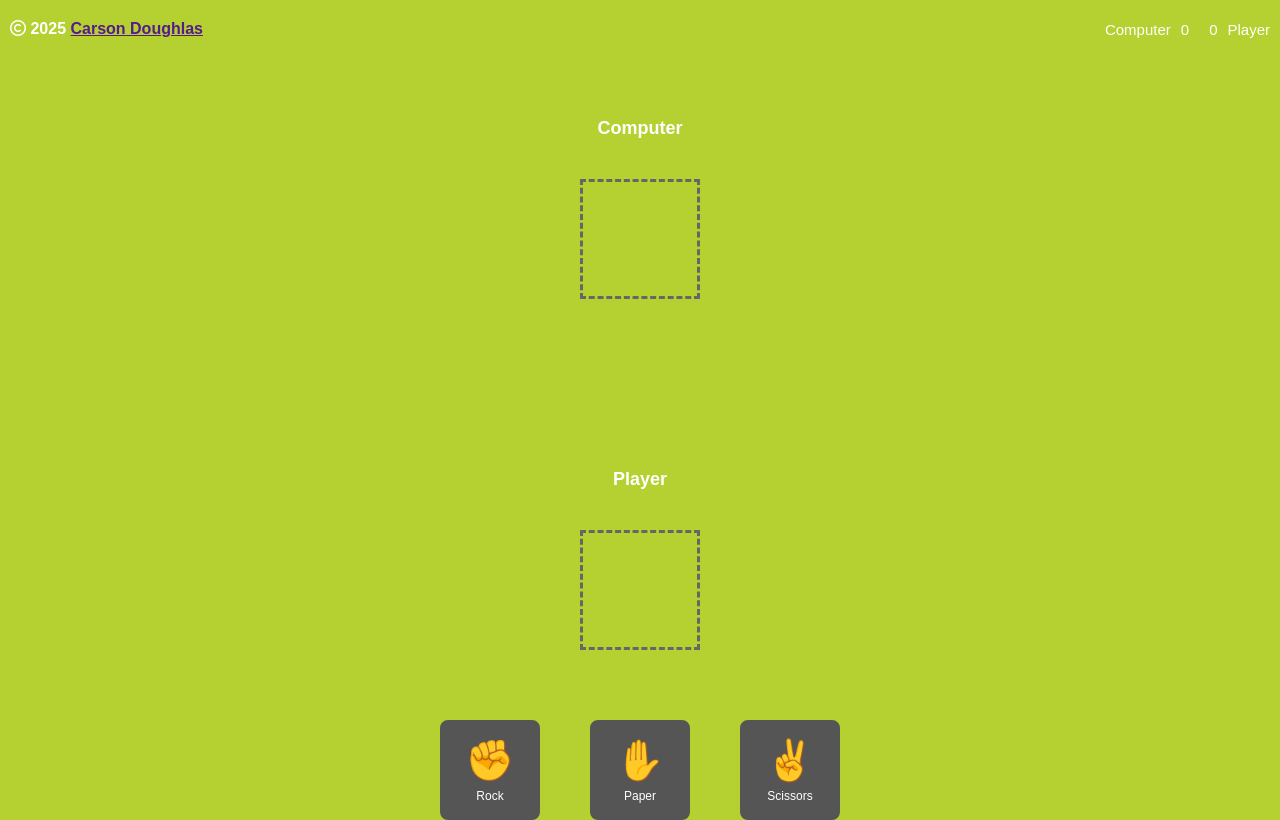
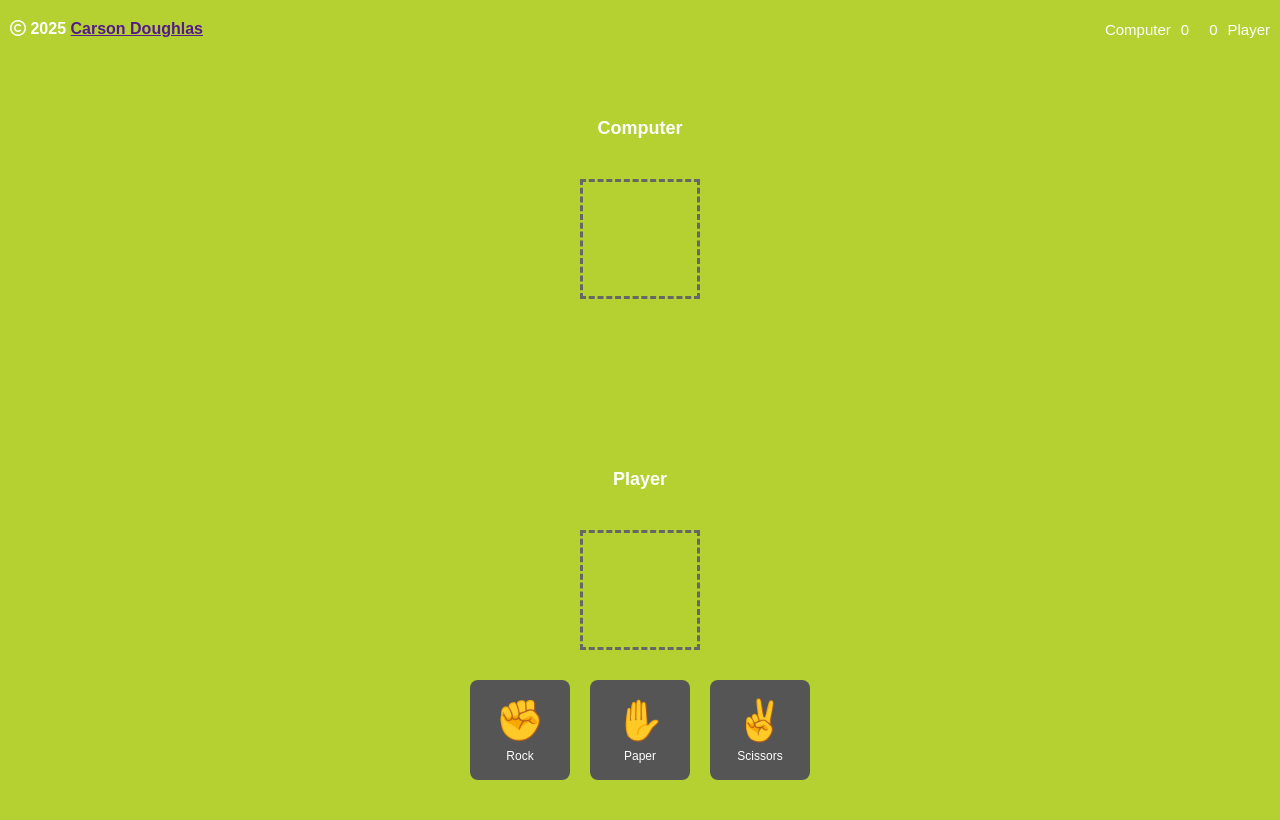
Before and after one commit to carsonideas/Rock-Paper-Scissors, a website built with Vite: page index.html in a window 1280 px wide. Built offline with nearby package versions, Linux system fonts and the light colour scheme.

```diff
--- a/index.html
+++ b/index.html
@@ -14,7 +14,7 @@
       <header>
 
         <h1><i class="fa-regular fa-copyright"></i></i> 2025 <u><a href="" target="_blank"> Carson Doughlas </a></u></h1>
-    <div class="my-score-update">
+    <div class="score-container">
         <p>Computer</p>
         <p id="computerScore">0</p>
         <p></p>
@@ -22,34 +22,30 @@
         <p>Player</p>
     </div>
 </header>
-      <div class="my-game-area">
+      <div class="game-area">
         <div class="computer-section">
           <h3>Computer</h3>
           <div class="choice-box" id="computerChoice"></div>
         </div>
         <div class="result" id="result">COMPUTER WINS</div>
-        <div class="my-player-section">
+        <div class="player-section">
           <h3>Player</h3>
           <div class="choice-box" id="playerChoice"></div>
           <div class="buttons">
-            <button onclick="toPlayGame('rock')">
+            <button onclick="playGame('rock')">
               <!-- TODO:<img src="./images/rock-removebg-preview.png" alt="" class="emoji" /> Rock -->
-
             <div class="emoji">✊</div>
-            Rock
+                    Rock
             </button>
-            <button onclick="toPlayGame('paper')">
+            <button onclick="playGame('paper')">
               <!-- TODO:<img src="./images/paper.jpg" alt="" class="emoji" /> Paper -->
-
             <div class="emoji">✋</div>
-
-            Paper
+                    Paper
             </button>
-            <button onclick="toPlayGame('scissors')">
+            <button onclick="playGame('scissors')">
               <!--<img src="./images/sacissors.jpg" alt="" class="emoji" /> Scissors-->
-
               <div class="emoji">✌️</div>
-              Scissors
+                    Scissors
             </button>
           </div>
         </div>
--- a/src/style.css
+++ b/src/style.css
@@ -1,18 +1,14 @@
-*
-{
+* {
   margin: 0;
   padding: 0;
   box-sizing: border-box;
 }
 
-html
-{
+html {
   font-size: 62.5%;
 }
-
-:root
-{
-
+:root {
+  font-size: 10px; /* 1rem = 10px */
   --primary-color: #b4d131;
   --secondary-color: #ff9800;
 
@@ -20,7 +16,6 @@
   --primary-font: sans-serif;
   --button-color: #555555;
   --text-color: white;
-
   --button-hover-color: #777777;
 }
 
@@ -44,9 +39,8 @@
   padding-right: 1rem;
 }
 
-.my-score-update {
+.score-container {
   display: flex;
-
   gap: 1rem;
   font-size: 1.5rem;
 }
@@ -54,12 +48,9 @@
 h1,
 h2 {
   font-size: 1.6rem;
-  /* text */
-  text-decoration: none;
-  text-align: center;
 }
 
-.my-game-area {
+.game-area {
   margin-top: 8rem;
 
   display: flex;
@@ -69,7 +60,7 @@
   text-align: center;
 }
 
-.my-player-section {
+.player-section {
   margin-top: 17rem;
 }
 
@@ -81,13 +72,10 @@
 .choice-box {
   width: 12rem;
   height: 12rem;
-
   border: 0.3rem dashed var(--border-color);
   align-items: center;
   justify-content: center;
-
   margin: 0 auto;
-
   margin-top: 4rem;
 }
 
@@ -111,28 +99,23 @@
 
 .buttons {
   display: flex;
-  gap: 5rem;
+  gap: 20px;
   margin-top: 30px;
 }
 button {
-  width: 10rem;
-  height: 10rem;
+  width: 100px;
+  height: 100px;
   background-color: #555555;
-  color: var(--text-color);
-
-  border: 2px solid #555555;
-  border-radius: .8rem;
-  font-family: sans-serif;
-  font-size: 1.2rem;
-
+  color: white;
+  border: none;
+  border-radius: 8px;
+  font-family: Arial, sans-serif;
+  font-size: 12px;
+  cursor: pointer;
   display: flex;
   flex-direction: column;
   align-items: center;
   justify-content: center;
-
-  margin-top: 4rem;
-
-
 }
 button:hover {
   background-color: #777777;
```
